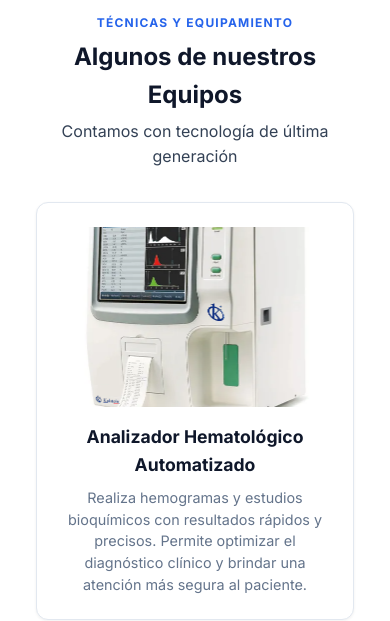
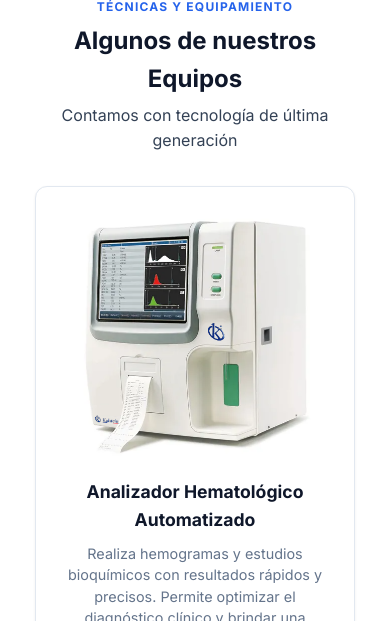
Before and after one commit to Facureif/Gesti-n-de-turnos-con-historia-cl-nica, a Django app: page /salta/ in a window 390 px wide. Shown: the part 5879-6500 px from the top of the page. Run offline with Django 5.2, Linux system fonts and the light colour scheme; data comes from the database, SQL or seed files in the repository; both versions use the stored data as it was after the commit.

Commit message:
mejora estetica de modo celular

```diff
--- a/static/css/pages/landing_consultorio.css
+++ b/static/css/pages/landing_consultorio.css
@@ -1251,6 +1251,7 @@
     border-radius: var(--radius);
     margin-bottom: 16px;
 }
+
 .equipamiento-card h3 {
     font-size: 1.1rem;
     font-weight: 700;
@@ -1263,6 +1264,11 @@
     margin: 0;
     line-height: 1.5;
 }
+
+@media (max-width: 768px) {
+    .container {
+        padding: 0px 15px 0px 15px;
+    }
 
 /* Responsive para modo lista */
 @media (max-width: 768px) {
@@ -1276,6 +1282,13 @@
         flex: 0 0 100%;
         max-width: 100%;
     }
+    .equipamiento-imagen {
+    width: 100%;
+    height: 100%;
+    object-fit: cover;
+    border-radius: var(--radius);
+    margin-bottom: 16px;
+}
     .equipamiento-imagen-list {
         max-height: 220px;
         width: 100%;
```
Also changed, not shown: db.sqlite3.
